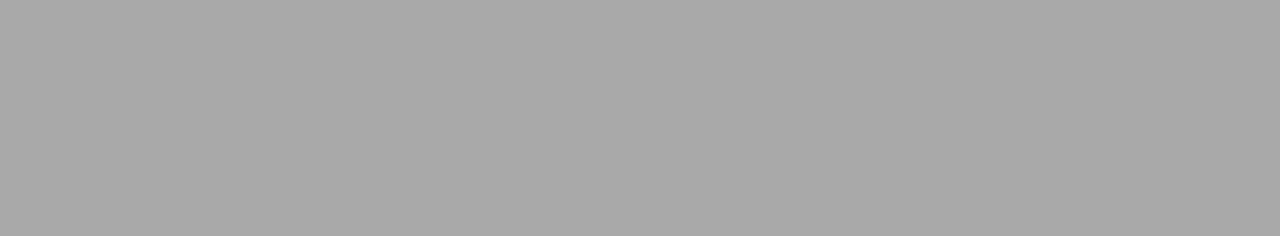
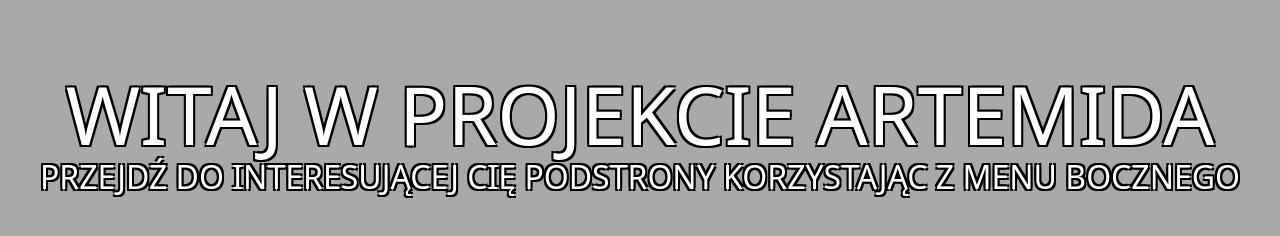
Before and after one commit to KlawyFarfocel/Projekt-Artemida, a React (Vite) app in the folder react/: page /Dashboard in a window 1280 px wide. Shown: the part 298-534 px from the top of the page. Built offline with nearby package versions, Linux system fonts and the light colour scheme; no server answers; sample sign-in values are in the browser's storage.

Commit message:
ostatnie szlify jsx

```diff
--- a/react/src/components/Dashboard.jsx
+++ b/react/src/components/Dashboard.jsx
@@ -1,3 +1,9 @@
+import "./css/Dashboard.css"
 export default function Dashboard(){
-    return("Dashboard");
+    return(
+        <>
+        <h1 className="mx-auto mt-auto mb-0 text-uppercase text-white">Witaj w Projekcie Artemida</h1>
+        <h5 className="mx-auto  my-auto mt-0 text-uppercase text-white">Przejdź do interesującej cię podstrony korzystając z menu bocznego</h5>
+        </>
+    );
 }
--- a/react/src/components/Donate.jsx
+++ b/react/src/components/Donate.jsx
@@ -34,7 +34,6 @@ const [adminViewHandler,setAdminViewHandler]=useState(true);
             setHeaders(["Imię i nazwisko","Opis","Termin","Kwota","Data zapłaty","Status","Akcja"])
             setTitle("Wszystkie składki Twojego klubu")
             setRefresh(true);
-            alert(userToken)
             axiosClient.post("/showSkarbnikDonate",{
                 userToken
             })
--- /dev/null
+++ b/react/src/components/css/Dashboard.css
@@ -0,0 +1,6 @@
+h1{
+    font-size:5rem
+}
+h5{
+    font-size:2rem
+}
```
